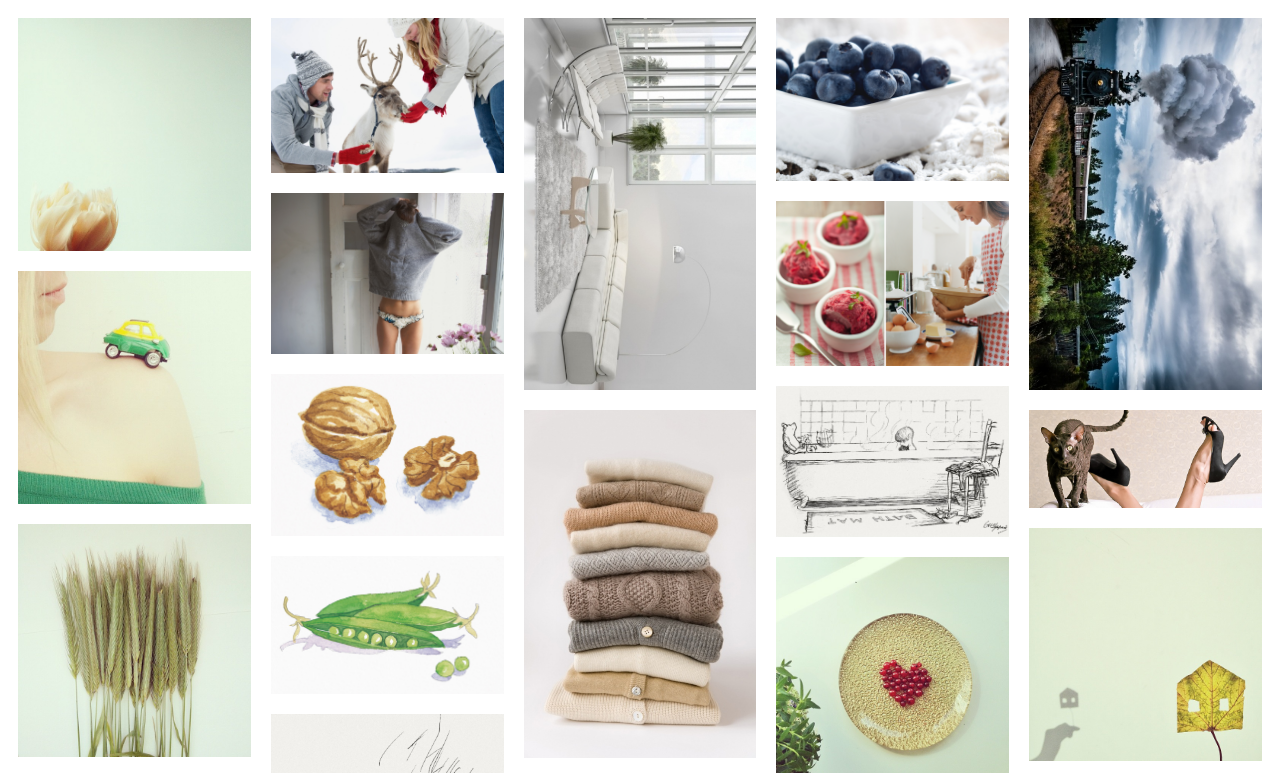
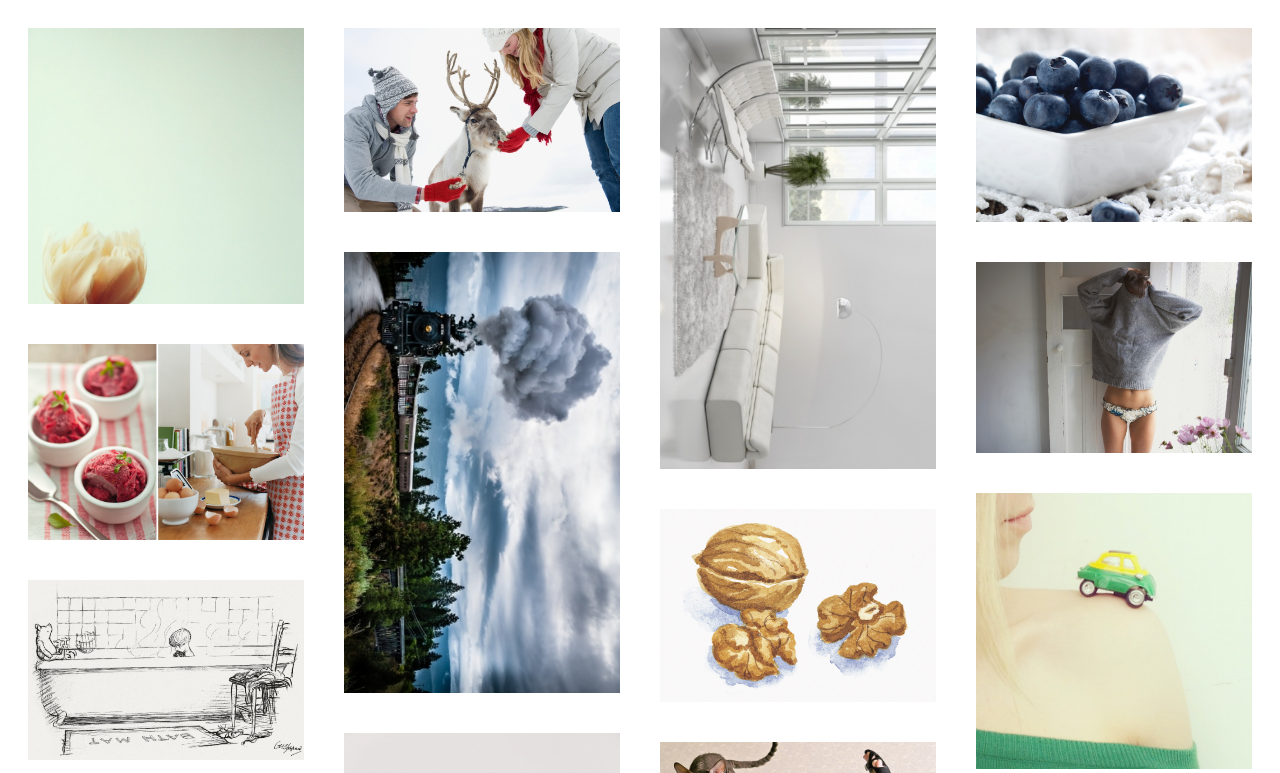
Before and after one commit to vkamenski/fluid-grid, a plain HTML site: page demo/src.html in a window 1280 px wide. Shown: the top 773 px of the page. Drawn offline with Linux system fonts and the light colour scheme.

Commit message:
fix issue with column width calculation

```diff
--- a/demo/src.html
+++ b/demo/src.html
@@ -6,8 +6,8 @@
   <script src="../vendor/require.js"></script>
   <style type="text/css">
 	.item {
-		margin: 5px;
-		padding: 5px;
+		margin: 10px;
+		padding: 10px;
 	}
 	.item img {
 		width: 100%;
--- a/src/fluid-grid.js
+++ b/src/fluid-grid.js
@@ -55,11 +55,22 @@ define([
 		},
 
 		getColumnsCount: function() {
-			return Math.ceil(this.width / this.options.columnMaxWidth);
+			return Math.ceil(this.width / (this.options.columnMaxWidth + this.getItemsOffset()));
 		},
 
 		getColumnWidth: function() {
 			return this.width / this.getColumnsCount();
+		},
+
+		getItemsOffset: function() {
+
+			var offset = 0;
+
+			if(this.items[0]) {
+				offset = this.items[0].getOffset();
+			}
+
+			return offset;
 		},
 
 		findSmallestColumn: function() {
--- a/src/item.js
+++ b/src/item.js
@@ -18,9 +18,7 @@ define([
 
 		resize: function(size, keepAspectRatio) {
 
-			var offset = this.$el.outerWidth(true) - this.$el.width();
-
-			var width = size.width - offset;
+			var width = size.width - this.getOffset();
 
 			this.$el.width(width);
 
@@ -29,6 +27,13 @@ define([
 			}
 
 			return this;
+		},
+
+		getOffset: function() {
+
+			var offset = this.$el.outerWidth(true) - this.$el.width();
+
+			return offset;
 		},
 
 		getAspectRation: function() {
```
Also changed, not shown: dist/fluid-grid.js (+21 -5 lines), dist/fluid-grid.min.js.
